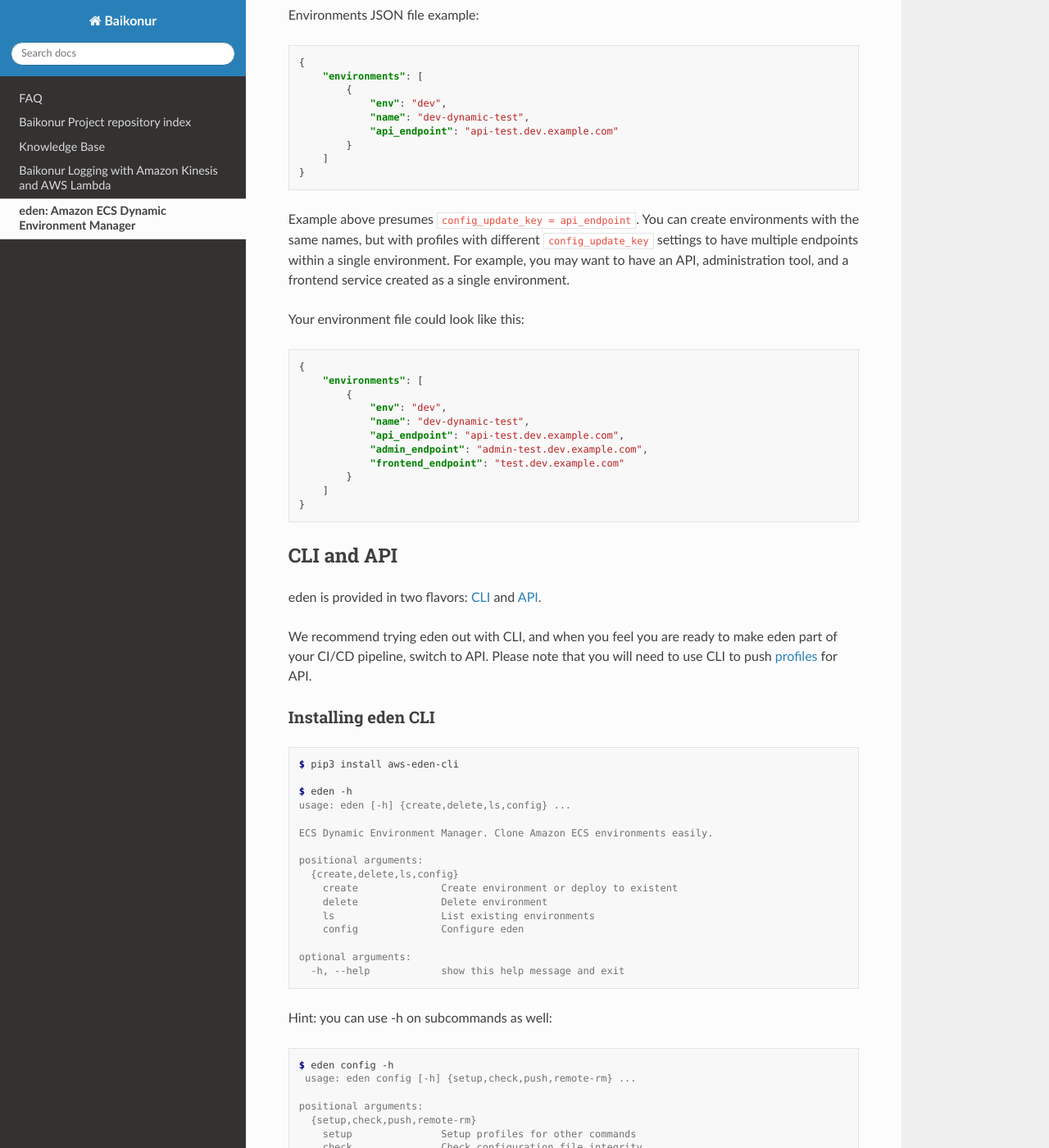
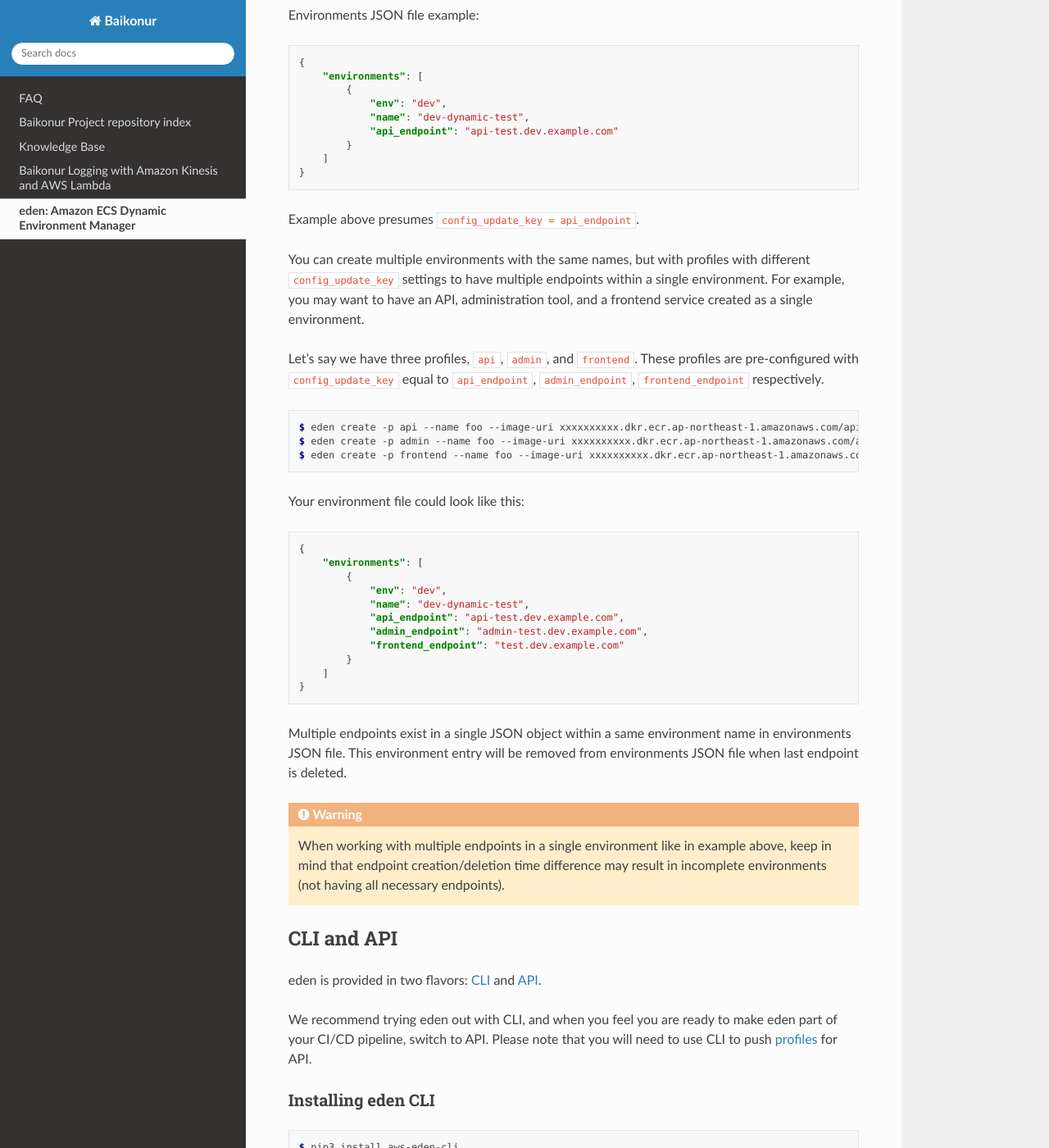
Before and after one commit to baikonur-oss/docs, a Sphinx documentation site: the page built from docs/source/subprojects/eden.rst, in a window 1280 px wide and 1400 px high, scrolled down 1688 px. Shown: the whole window at 82% size. Built offline with Sphinx 7.4.7 and the Read the Docs theme 2.0.0, drawn with Linux system fonts in a browser that asks for light colours.

Commit message:
Add section on multiple-endpoint env JSON to eden page

```diff
--- a/docs/source/subprojects/eden.rst
+++ b/docs/source/subprojects/eden.rst
@@ -105,9 +105,20 @@
     }
 
 Example above presumes ``config_update_key = api_endpoint``.
-You can create environments with the same names, but with profiles with different ``config_update_key`` settings to have
-multiple endpoints within a single environment.
+
+You can create multiple environments with the same names, but with profiles with different ``config_update_key`` settings
+to have multiple endpoints within a single environment.
 For example, you may want to have an API, administration tool, and a frontend service created as a single environment.
+
+Let's say we have three profiles, ``api``, ``admin``, and ``frontend``.
+These profiles are pre-configured with ``config_update_key`` equal to
+``api_endpoint``, ``admin_endpoint``, ``frontend_endpoint`` respectively.
+
+.. code-block:: console
+
+    $ eden create -p api --name foo --image-uri xxxxxxxxxx.dkr.ecr.ap-northeast-1.amazonaws.com/api:latest
+    $ eden create -p admin --name foo --image-uri xxxxxxxxxx.dkr.ecr.ap-northeast-1.amazonaws.com/admin:latest
+    $ eden create -p frontend --name foo --image-uri xxxxxxxxxx.dkr.ecr.ap-northeast-1.amazonaws.com/frontend:latest
 
 Your environment file could look like this:
 
@@ -125,8 +136,15 @@
         ]
     }
 
-..
-  TODO: Show how to create something like above in eden
+Multiple endpoints exist in a single JSON object within a same environment name in environments JSON file.
+This environment entry will be removed from environments JSON file when last endpoint is deleted.
+
+
+.. warning::
+
+    When working with multiple endpoints in a single environment like in example above, keep in mind that endpoint
+    creation/deletion time difference may result in incomplete environments (not having all necessary endpoints).
+
 
 ..
   TODO: Make envs JSON optional
```
